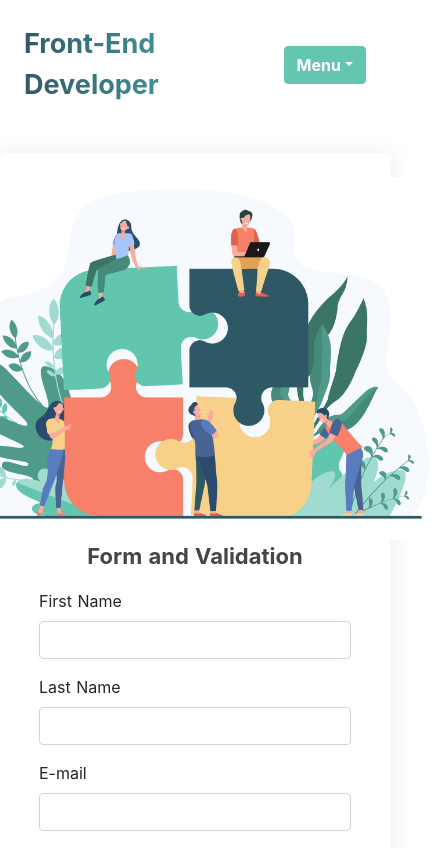
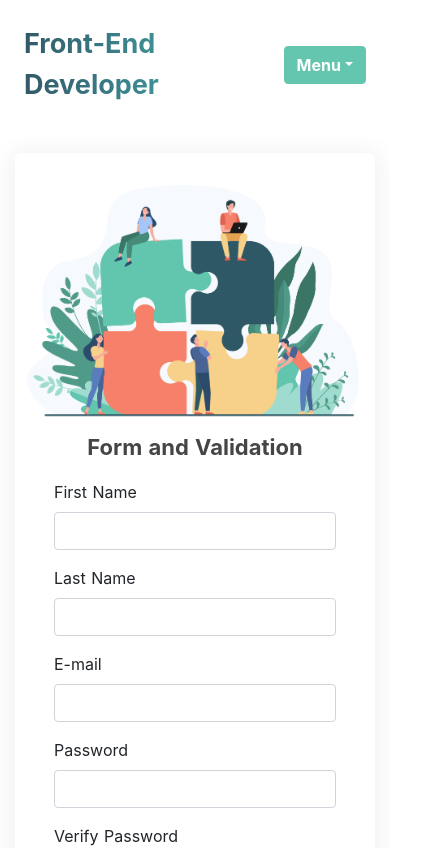
Before and after one commit to taweewat-tk/paiduaykanmai, a Nuxt app: page / in a window 390 px wide. Shown: the top 848 px of the page, 445 px wide, since content can reach past the window. Built offline with nearby package versions, Linux system fonts and the light colour scheme.

Commit message:
fixed responsive

```diff
--- a/pages/function3.vue
+++ b/pages/function3.vue
@@ -5,7 +5,7 @@
         <div class="text-center bold pb-3">
           Function 3
         </div>
-        <b-form-group id="input-group-arrNumber" label="Input array of numbers (only numbers,comma and ,, = 0)" label-for="arrNumber">
+        <b-form-group id="input-group-arrNumber" label="Input array of numbers (only numbers, comma and ,, equal to 0,0,0)" label-for="arrNumber">
           <b-form-input
             id="arrNumber"
             v-model="form.strNumber"
--- a/pages/index.vue
+++ b/pages/index.vue
@@ -1,11 +1,11 @@
 <template>
   <div>
-    <div class="row card-custom card-shadow p-4">
+    <div class="row card-custom card-shadow p-4 space-card">
       <div v-if="showResult" class="col-md-8 vertical-middle">
         <!-- Result -->
-        <div class="vc">
+        <div class="vc info">
           <div class="pr-3">
-            <img src="~/assets/images/user-96.png" width="90px">
+            <img src="~/assets/images/user-96.png" class="user">
           </div>
           <div>
             <div class="text-name">
@@ -21,7 +21,7 @@
         </div>
       </div>
       <div v-if="!showResult" class="col-md-8 vertical-middle">
-        <img src="~/assets/images/index.jpg" width="500px">
+        <img src="~/assets/images/index.jpg" class="illus">
       </div>
       <div class="col-md-4">
         <b-form @submit.stop.prevent="onSubmit">
@@ -216,4 +216,35 @@ export default {
   img{
     opacity: 0.9;
   }
+  .illus{
+    max-width: 500px;
+  }
+  .user{
+    width:90px;
+  }
+  .space-card{
+    margin-right: 0px;
+    margin-left: 0px;
+  }
+  @media only screen and (max-width: 768px) {
+    .text-name{
+      font-size: 20px;
+      font-weight: bold;
+    }
+  }
+  @media only screen and (max-width: 468px) {
+    .illus{
+      max-width: 350px;
+    }
+    .user{
+      width:50px;
+    }
+    .text-name{
+      font-size: 16px;
+      font-weight: bold;
+    }
+    .info{
+      padding-bottom: 1rem;
+    }
+  }
 </style>
```
